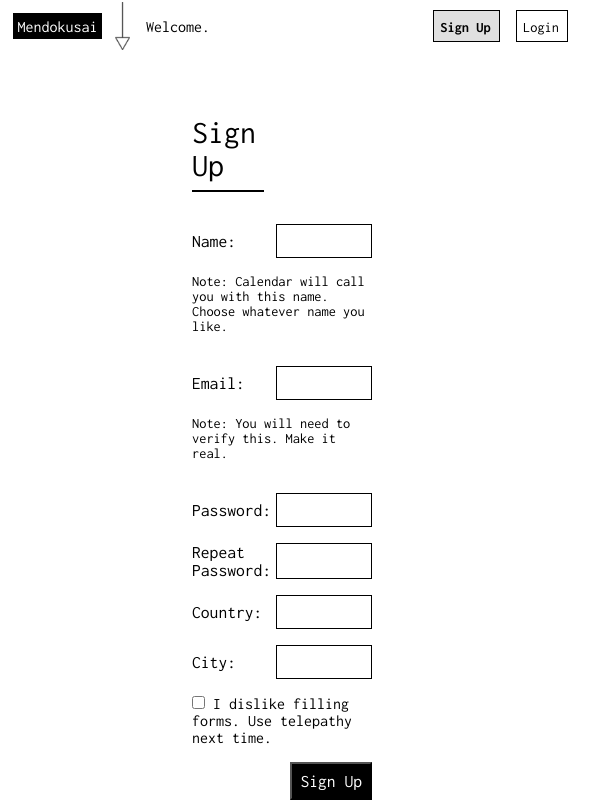
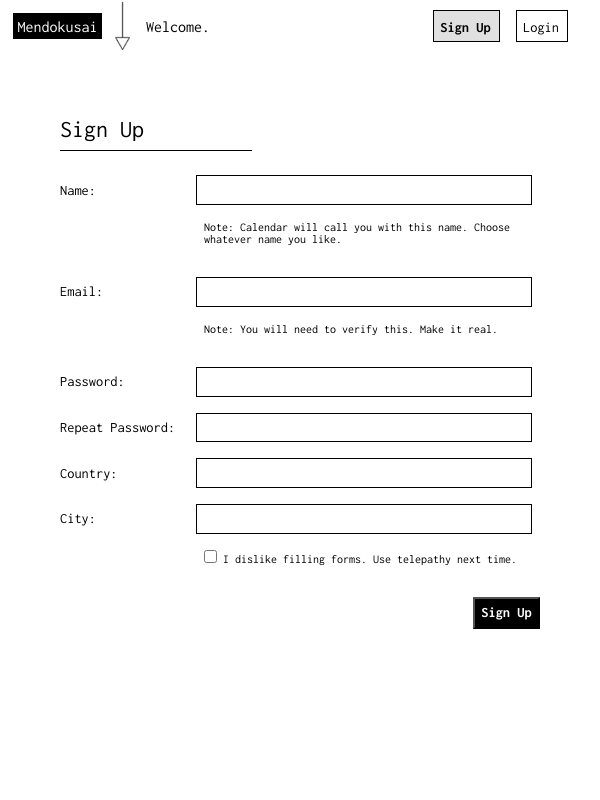
Before and after one commit to cakebatterandsprinkles/mendokusai-react, a React (Create React App) app: page /signup in a window 600 px wide. Built offline with nearby package versions, Linux system fonts and the light colour scheme.

Commit message:
added media queries to the signup page

```diff
--- a/src/components/NavbarLanding/NavbarLanding.module.css
+++ b/src/components/NavbarLanding/NavbarLanding.module.css
@@ -40,22 +40,7 @@
   color: white;
 }
 
-/* Large Screens */
-@media (min-width: 992px) and (max-width: 1200px) {}
-
-/* Medium Screens */
-@media (min-width: 768px) and (max-width: 992px) {
-  .skewedArrow {
-    display: none;
-  }
-
-  .flexContainerRowRight {
-    margin-right: 2rem;
-  }
-}
-
-/* Small Screens */
-@media (min-width: 600px) and (max-width: 768px) {
+@media (min-width: 600px) and (max-width: 992px) {
   .skewedArrow {
     display: none;
   }
--- a/src/containers/SignUpForm/SignUpForm.jsx
+++ b/src/containers/SignUpForm/SignUpForm.jsx
@@ -15,8 +15,8 @@ class SignUpForm extends Component {
             <label htmlFor="name">Name:</label>
             <input type="name" name="name" id="name"></input>
           </div>
-          <div className={classes.subText}>
-            <p>
+          <div className={classes.subTextContainer}>
+            <p className={classes.subText}>
               Note: Calendar will call you with this name. Choose whatever name
               you like.
             </p>
@@ -27,8 +27,10 @@ class SignUpForm extends Component {
             <label htmlFor="email">Email:</label>
             <input type="email" name="email" id="email"></input>
           </div>
-          <div className={classes.subText}>
-            <p>Note: You will need to verify this. Make it real.</p>
+          <div className={classes.subTextContainer}>
+            <p className={classes.subText}>
+              Note: You will need to verify this. Make it real.
+            </p>
           </div>
           <div
             className={`${classes.formGroupContainer} ${classes.marginBottom}`}
@@ -58,12 +60,19 @@ class SignUpForm extends Component {
             <label htmlFor="city">City:</label>
             <input type="city" name="city" id="city"></input>
           </div>
-          <div>
-            <input type="checkbox" name="vehicle1" value="Bike" />
-            <label htmlFor="vehicle1">
-              {" "}
-              I dislike filling forms. Use telepathy next time.{" "}
-            </label>
+          <div className={classes.subTextContainer}>
+            <div className={classes.subText}>
+              <input
+                type="checkbox"
+                name="dislike"
+                value="justforfun"
+                className={classes.checkboxLabel}
+              />
+              <label htmlFor="dislike">
+                {" "}
+                I dislike filling forms. Use telepathy next time.{" "}
+              </label>
+            </div>
           </div>
           <input type="hidden" name="_csrf" value="csrfToken" />
           <div className={classes.btnWrapper}>
--- a/src/containers/SignUpForm/SignUpForm.module.css
+++ b/src/containers/SignUpForm/SignUpForm.module.css
@@ -1,10 +1,9 @@
 .mainContainer {
   display: flex;
   flex-direction: column;
-  width: 30%;
+  width: 40%;
   margin-left: 12rem;
   margin-top: 4rem;
-
 }
 
 .headingContainer {
@@ -49,6 +48,7 @@
   font-size: 0.9rem;
   width: 80%;
   border: 1px solid black;
+  color: rgb(46, 46, 46);
 }
 
 .formGroupContainer label {
@@ -59,21 +59,98 @@
   margin-right: 3rem;
 }
 
-.subText {
-  display: flex;
-  justify-content: flex-end;
-  font-size: 0.9rem;
-  margin-bottom: 2rem;
+input:focus,
+.btn:focus {
+  outline: none !important;
+  border-color: #8d09f7;
+  box-shadow: 0 0 5px #8d09f7;
 }
 
+.subTextContainer {
+  display: flex;
+  margin-bottom: 2rem;
+  justify-content: flex-end;
+}
+
+.subText {
+  font-size: 0.9rem;
+  width: 70%;
+}
+
+@media (max-width: 1400px) {
+  .formGroupContainer input {
+    width: 75%;
+  }
+
+  .formGroupContainer label {
+    width: 25%;
+    margin-right: 2.5rem;
+  }
+}
+
+
 /* Large Screens */
-@media (min-width: 992px) and (max-width: 1200px) {}
+@media (min-width: 992px) and (max-width: 1200px) {
+  .mainContainer {
+    width: 50%;
+  }
+}
 
 /* Medium Screens */
-@media (min-width: 768px) and (max-width: 992px) {}
+@media (min-width: 768px) and (max-width: 992px) {
+  .mainContainer {
+    width: 60%;
+  }
+}
 
 /* Small Screens */
-@media (min-width: 600px) and (max-width: 768px) {}
+@media (min-width: 600px) and (max-width: 768px) {
+  .mainContainer {
+    width: 70%;
+    margin: auto;
+    padding-top: 3rem;
+  }
+}
 
 /* Xsmall Screens */
-@media (max-width: 600px) {}
+@media (max-width: 600px) {
+  .mainContainer {
+    width: 80%;
+    margin: auto;
+    padding-top: 4rem;
+  }
+
+  .heading {
+    font-size: 1.5rem;
+  }
+
+  .headingContainer {
+    width: 40%;
+    border-bottom: 0.09rem solid black;
+    margin-bottom: 1.5rem;
+  }
+
+  .formGroupContainer label {
+    font-size: 0.9rem;
+    margin-right: 1rem;
+  }
+
+  .formGroupContainer input {
+    padding: 0.4rem;
+    font-size: 0.8rem;
+    width: 70%;
+    border: 1px solid black;
+  }
+
+  .subText {
+    font-size: 0.75rem;
+    width: 70%;
+  }
+
+  .btn {
+    padding: 0.4rem;
+    font-family: 'inconsolata', monospace;
+    font-weight: bold;
+    font-size: 0.9rem;
+  }
+}
```
